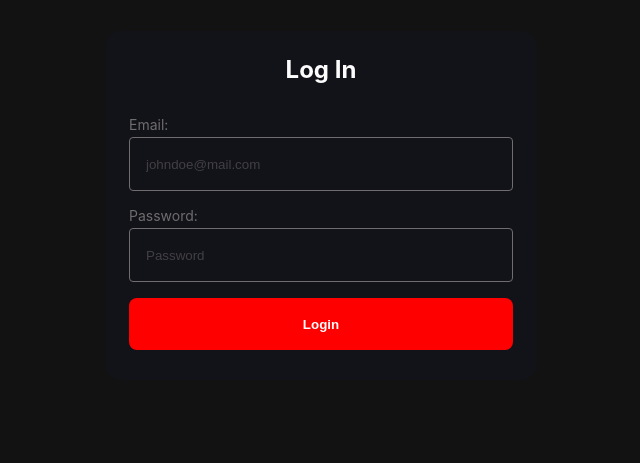
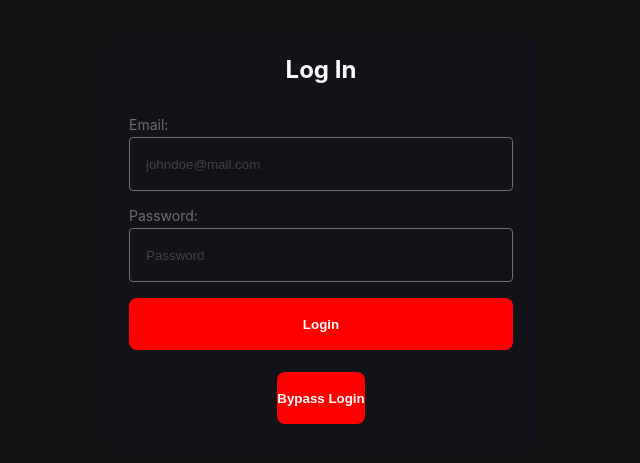
Before and after one commit to sarodcreator/Streamline, a React (Create React App) app: page /login in a window 1280 px wide. Shown: the part 169-632 px from the top of the page, without its empty margins (329-969 px from the left). Built offline with nearby package versions, Linux system fonts and the light colour scheme.

Commit message:
creating a bypass for the login

```diff
--- a/src/landing_page/Hero/login.js
+++ b/src/landing_page/Hero/login.js
@@ -1,10 +1,12 @@
 import React, { useState } from 'react';
 import axios from 'axios';
+import { useNavigate } from 'react-router-dom';
 import './login.css';
 
 const Login = ({ onLogin }) => {
   const [email, setEmail] = useState('');
   const [password, setPassword] = useState('');
+  const navigate = useNavigate();
 
   const handleLoginSubmit = async (e) => {
     e.preventDefault();
@@ -16,6 +18,10 @@ const Login = ({ onLogin }) => {
     } catch (error) {
       alert('Invalid credentials');
     }
+  };
+
+  const handleBypass = () => {
+    navigate('/movies');
   };
 
   return (
@@ -38,8 +44,9 @@ const Login = ({ onLogin }) => {
           id="Login_password"
           placeholder="Password"
         />
-        <button>Login</button>
+        <button type="submit">Login</button>
       </form>
+      <button className="bypass-btn" onClick={handleBypass}>Bypass Login</button>
     </div>
   );
 };
```
